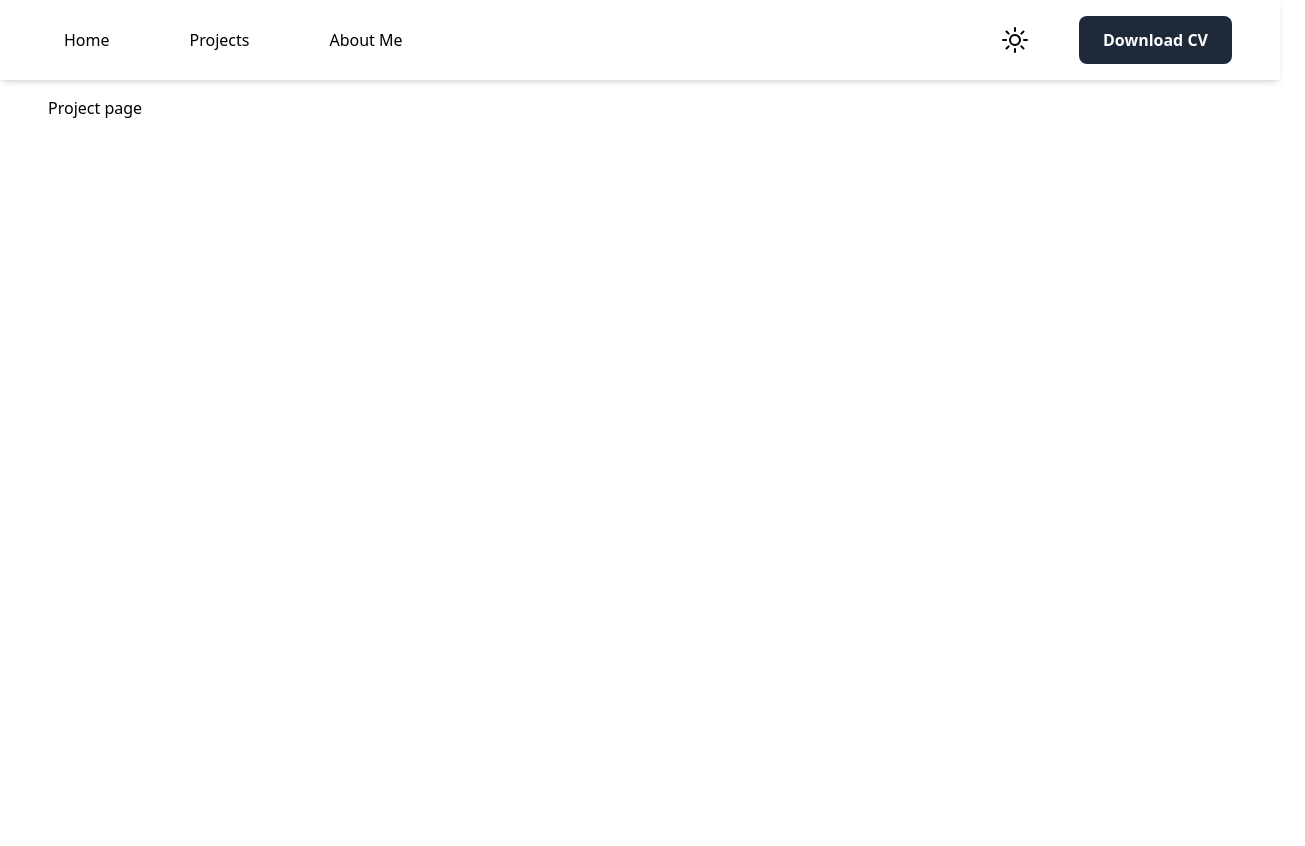
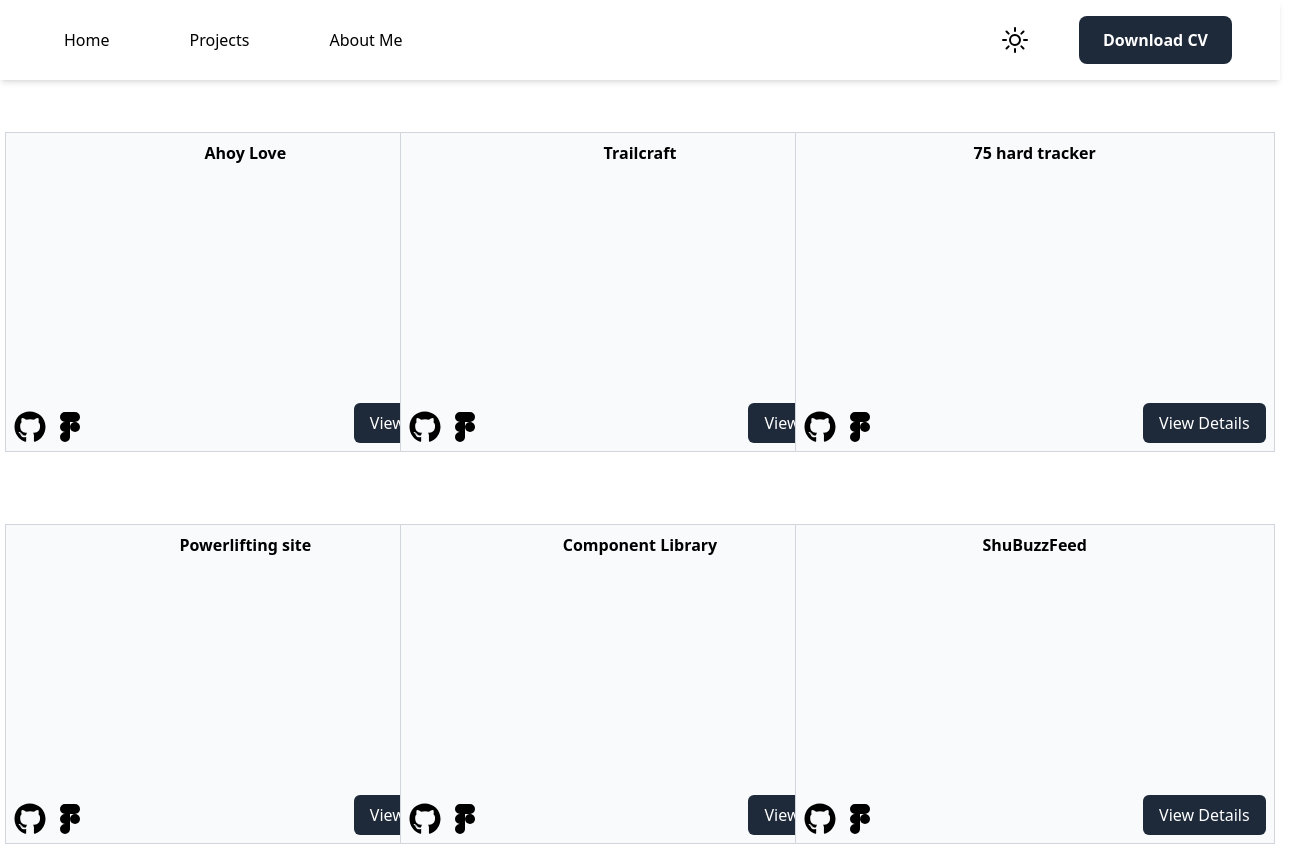
Before and after one commit to shubhisri15/my-portfolio, a Next.js app: page /projects in a window 1280 px wide. Shown: the top 846 px of the page, 1305 px wide, since content can reach past the window. Built offline with nearby package versions, Linux system fonts and the light colour scheme.

Commit message:
added project pages

```diff
--- /dev/null
+++ b/src/app/projects/[id]/page.tsx
@@ -0,0 +1,8 @@
+'use client'
+
+import { useParams } from "next/navigation"
+
+export default function ProjectDetailsPage() {
+    const { id } = useParams()
+    return <div>{id}</div>
+}
--- a/src/app/projects/page.tsx
+++ b/src/app/projects/page.tsx
@@ -1,7 +1,16 @@
+import ProjectTile from "@/components/ProjectTile";
+
 export default function ProjectPage() {
     return (
         <div>
-            Project page
+            <div className='grid grid-cols-3 gap-8 justify-items-center p-4 box-border items-center'>
+                <ProjectTile title='Ahoy Love' figma='' id='1' github=''/>
+                <ProjectTile title='Trailcraft' figma='' id='2' github=''/>
+                <ProjectTile title='75 hard tracker' figma='' id='3' github=''/>
+                <ProjectTile title='Powerlifting site' figma='' id='4' github=''/>
+                <ProjectTile title='Component Library' figma='' id='5' github=''/>
+                <ProjectTile title='ShuBuzzFeed' figma='' id='6' github=''/>
+            </div>
         </div>
     )
 }
--- /dev/null
+++ b/src/components/ProjectTile.tsx
@@ -0,0 +1,26 @@
+import Link from "next/link";
+import { FaGithub } from "react-icons/fa";
+import { IoLogoFigma } from "react-icons/io5";
+
+type ProjectTileProps = {
+    title: string;
+    figma: string;
+    github: string;
+    id: string;
+
+}
+
+export default function ProjectTile({ title, github, figma, id }: ProjectTileProps) {
+    return (
+        <section className='h-90 w-135 box-border flex items-center justify-center'>
+            <section className='h-80 w-120 border-1 border-gray-300 bg-gray-50 relative'>
+                <h2 className='w-full text-center pt-2 font-bold'>{title}</h2>
+                <div className='flex gap-2 absolute bottom-2 left-2'>
+                    <Link href='#' target="_blank"><FaGithub size='2rem' className='hover:fill-gray-600'/></Link>
+                    <Link href='#' target="_blank"><IoLogoFigma size='2rem' className='hover:fill-gray-600'/></Link>
+                </div>
+                <Link href={`/projects/${id}`} target="_blank" className="px-4 py-2 rounded-md bg-gray-800 text-white absolute bottom-2 right-2">View Details</Link>
+            </section>
+        </section>
+    )
+}
```
